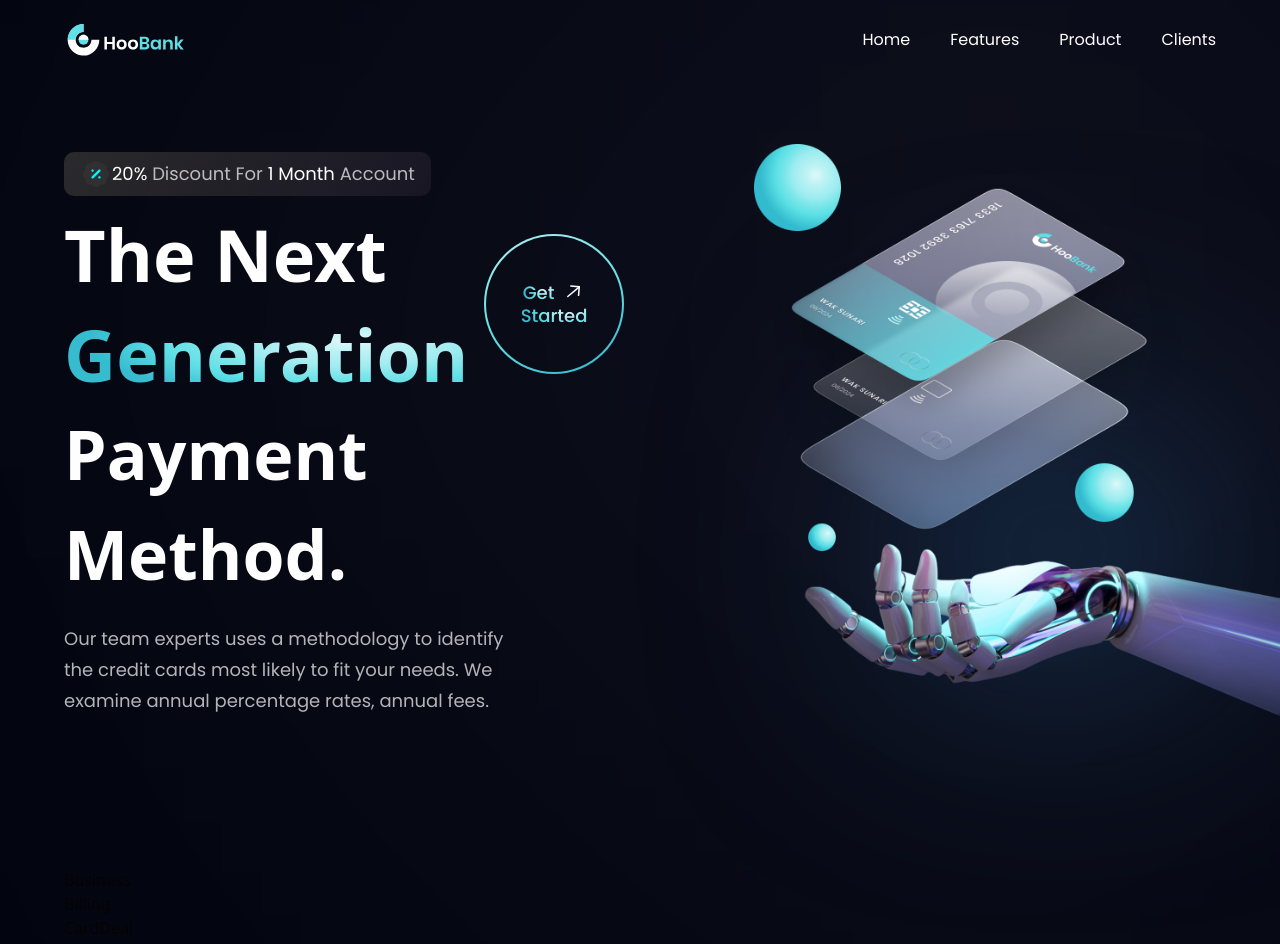
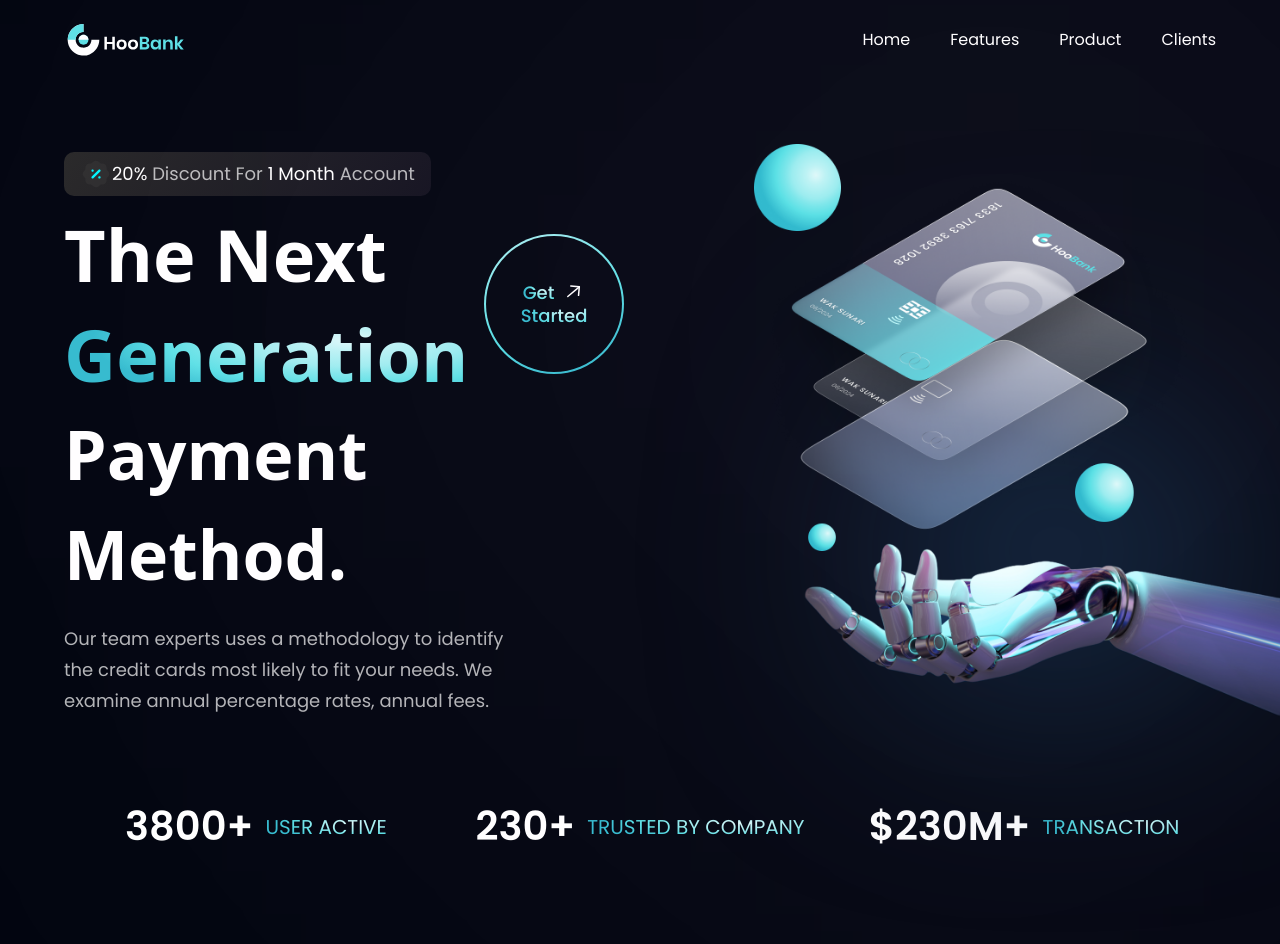
Before and after one commit to tientrinh21/bank-modern-app, a React (Vite) app: page / in a window 1280 px wide. Shown: the top 944 px of the page. Built offline with nearby package versions, Linux system fonts and the light colour scheme.

Commit message:
Add Stats

```diff
--- a/src/components/Stats.tsx
+++ b/src/components/Stats.tsx
@@ -1,7 +1,21 @@
 import { stats } from '../constants'
 
 const Stats = () => (
-  <section className="flex flex-col justify-center items-center flex-wrap sm:mb-20 mb-6"></section>
+  <section className="flex flex-row justify-center items-center flex-wrap sm:mb-20 mb-6">
+    {stats.map((stat) => (
+      <div
+        key={stat.id}
+        className="flex-1 flex justify-center items-center flex-row m-3"
+      >
+        <h4 className="font-poppins font-semibold xs:text-[40px] text-[30px] xs:leading-[53px] leading-[43px] text-white">
+          {stat.value}
+        </h4>
+        <p className="font-poppins font-normal xs:text-[20px] text-[15px] xs:leading-[26px] leading-[21px] text-gradient uppercase ml-3">
+          {stat.title}
+        </p>
+      </div>
+    ))}
+  </section>
 )
 
 export default Stats
```
